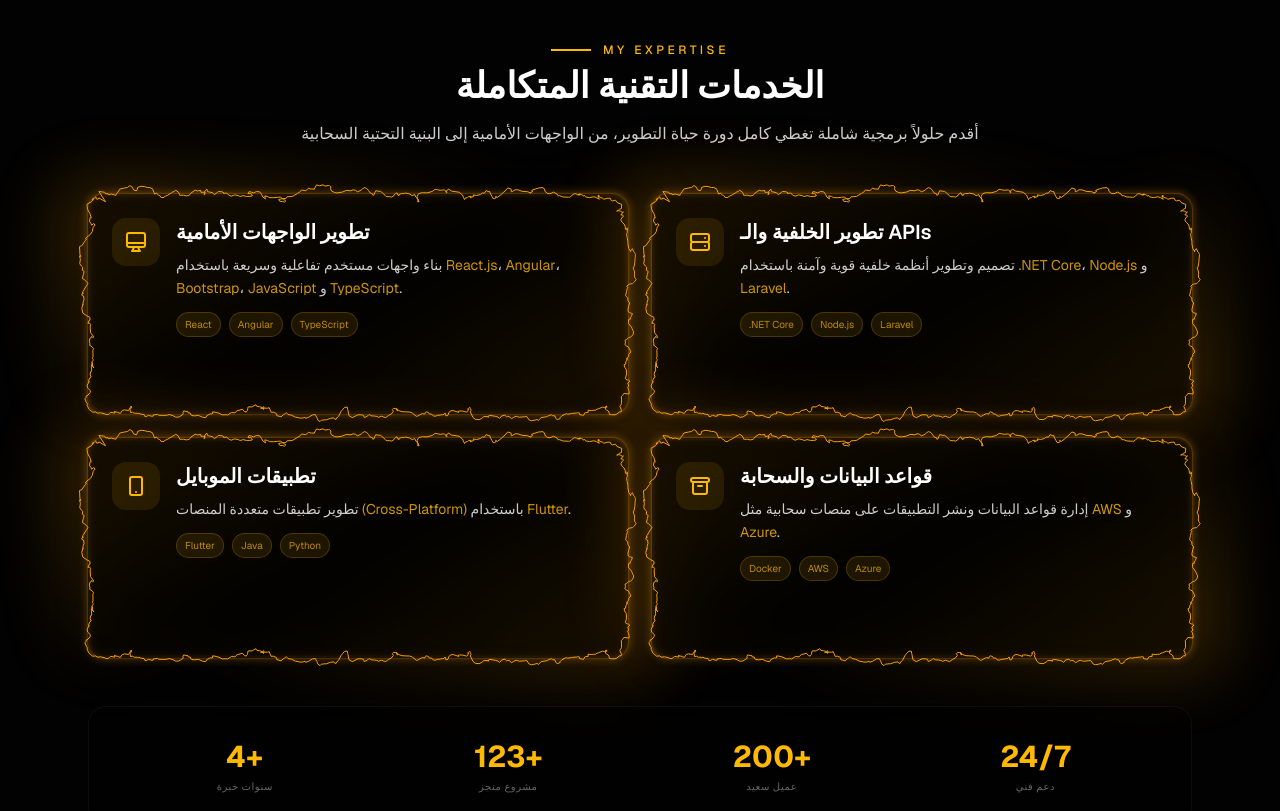
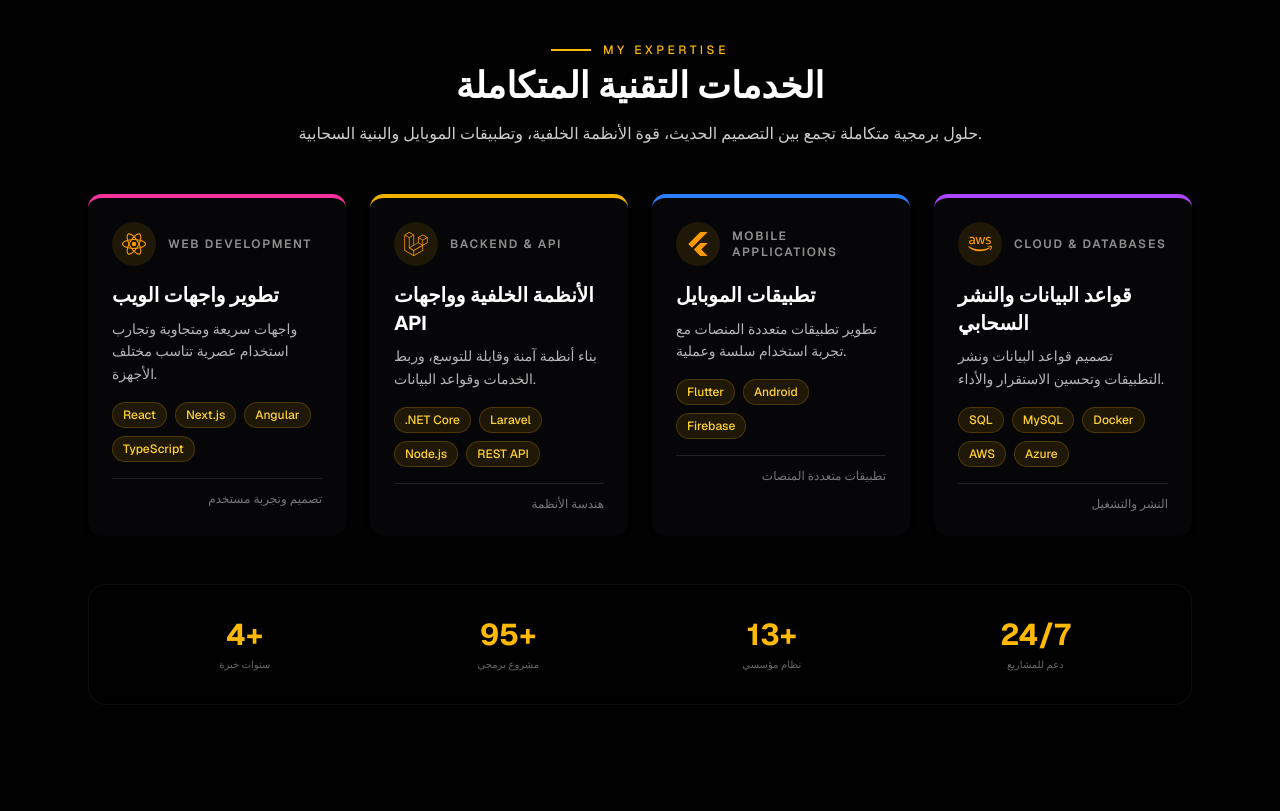
Before and after one commit to WWW-Alhnani-COM/proto, a Next.js app: page / in a window 1280 px wide. Shown: the part 2980-3791 px from the top of the page. Built offline with nearby package versions, Linux system fonts and the light colour scheme.

Commit message:
Replace My Expertise services with animated 3D cards

```diff
--- a/app/IphoneScrollExplode.tsx
+++ b/app/IphoneScrollExplode.tsx
@@ -3,6 +3,7 @@
 import { motion } from "framer-motion";
 import { useEffect, useMemo, useRef, useState } from "react";
 import NotchedProjectCard from "@/components/ui/notched-project-card";
+import AnimatedJobCard from "@/components/ui/animated-card";
 import LogoLoop from '../components/LogoLoop';
 import {
   SiReact,
@@ -1140,7 +1141,7 @@ useEffect(() => {
           </motion.div>
         </section>
 
-        {/* ===== قسم الخدمات ===== */}
+        {/* ===== قسم الخبرات والخدمات ===== */}
         <section id="services" className="max-w-6xl mx-auto px-4 sm:px-6 scroll-mt-28">
           <motion.div
             initial={{ opacity: 0, y: 20 }}
@@ -1148,142 +1149,55 @@ useEffect(() => {
             viewport={{ once: true }}
             transition={{ duration: 0.6 }}
           >
-<div className="flex items-center justify-center gap-2 sm:gap-3 mb-2">
-  <span className="w-8 sm:w-10 h-0.5 bg-amber-400"></span>
-              <span className="text-amber-400 text-[10px] sm:text-xs uppercase tracking-[0.2em] sm:tracking-[0.3em] font-medium">My Expertise</span>
+            <div className="mb-2 flex items-center justify-center gap-2 sm:gap-3">
+              <span className="h-0.5 w-8 bg-amber-400 sm:w-10" />
+              <span className="text-[10px] font-medium uppercase tracking-[0.2em] text-amber-400 sm:text-xs sm:tracking-[0.3em]">My Expertise</span>
             </div>
 
-<h2 className="text-2xl sm:text-3xl md:text-4xl font-bold mt-2 mb-2 sm:mb-4 text-center text-black dark:text-white transition-colors duration-300">الخدمات التقنية المتكاملة</h2>
-            <p className="text-black/70 dark:text-white/80 mb-8 sm:mb-12 text-sm sm:text-base drop-shadow max-w-3xl mx-auto text-center transition-colors duration-300">
-              أقدم حلولاً برمجية شاملة تغطي كامل دورة حياة التطوير، من الواجهات الأمامية إلى البنية التحتية السحابية
+            <h2 className="mt-2 mb-2 text-center text-2xl font-bold text-black transition-colors duration-300 dark:text-white sm:mb-4 sm:text-3xl md:text-4xl">
+              الخدمات التقنية المتكاملة
+            </h2>
+            <p className="mx-auto mb-8 max-w-3xl text-center text-sm text-black/70 transition-colors duration-300 dark:text-white/80 sm:mb-12 sm:text-base">
+              حلول برمجية متكاملة تجمع بين التصميم الحديث، قوة الأنظمة الخلفية، وتطبيقات الموبايل والبنية السحابية.
             </p>
 
-            <div className="grid grid-cols-1 md:grid-cols-2 gap-4 sm:gap-6">
-
-              <ElectricBorder
-                color="#F59E0B"
-                speed={1.2}
-                chaos={0.13}
-                borderRadius={16}
-                className="transition-all duration-300 hover:scale-[1.02]"
-              >
-                <div className="p-4 sm:p-6 bg-white/60 dark:bg-black/60 backdrop-blur-xl rounded-[16px] min-h-[180px] sm:min-h-[220px] transition-colors duration-300">
-                  <div className="flex items-start gap-3 sm:gap-4">
-                    <div className="w-10 h-10 sm:w-12 sm:h-12 rounded-xl bg-amber-400/10 flex items-center justify-center flex-shrink-0">
-                      <svg className="w-5 h-5 sm:w-6 sm:h-6 text-amber-400" fill="none" stroke="currentColor" viewBox="0 0 24 24">
-                        <path strokeLinecap="round" strokeLinejoin="round" strokeWidth={2} d="M9.75 17L9 20l-1 1h8l-1-1-.75-3M3 13h18M5 17h14a2 2 0 002-2V5a2 2 0 00-2-2H5a2 2 0 00-2 2v10a2 2 0 002 2z" />
-                      </svg>
-                    </div>
-                    <div className="flex-1">
-                      <h3 className="text-base sm:text-xl font-semibold mb-1 sm:mb-2 text-black dark:text-white transition-colors duration-300">تطوير الواجهات الأمامية</h3>
-                      <p className="text-black/70 dark:text-white/80 text-xs sm:text-sm leading-relaxed transition-colors duration-300">
-                        بناء واجهات مستخدم تفاعلية وسريعة باستخدام <span className="text-amber-400/80">React.js</span>،
-                        <span className="text-amber-400/80"> Angular</span>،
-                        <span className="text-amber-400/80"> Bootstrap</span>،
-                        <span className="text-amber-400/80"> JavaScript</span> و
-                        <span className="text-amber-400/80"> TypeScript</span>.
-                      </p>
-                      <div className="flex flex-wrap gap-1.5 sm:gap-2 mt-2 sm:mt-3">
-                        <span className="text-[8px] sm:text-[10px] px-1.5 sm:px-2 py-0.5 sm:py-1 rounded-full bg-amber-400/10 text-amber-400/70 border border-amber-400/20">React</span>
-                        <span className="text-[8px] sm:text-[10px] px-1.5 sm:px-2 py-0.5 sm:py-1 rounded-full bg-amber-400/10 text-amber-400/70 border border-amber-400/20">Angular</span>
-                        <span className="text-[8px] sm:text-[10px] px-1.5 sm:px-2 py-0.5 sm:py-1 rounded-full bg-amber-400/10 text-amber-400/70 border border-amber-400/20">TypeScript</span>
-                      </div>
-                    </div>
-                  </div>
-                </div>
-              </ElectricBorder>
-
-              <ElectricBorder
-                color="#F59E0B"
-                speed={1.2}
-                chaos={0.13}
-                borderRadius={16}
-                className="transition-all duration-300 hover:scale-[1.02]"
-              >
-                <div className="p-4 sm:p-6 bg-white/60 dark:bg-black/60 backdrop-blur-xl rounded-[16px] min-h-[180px] sm:min-h-[220px] transition-colors duration-300">
-                  <div className="flex items-start gap-3 sm:gap-4">
-                    <div className="w-10 h-10 sm:w-12 sm:h-12 rounded-xl bg-amber-400/10 flex items-center justify-center flex-shrink-0">
-                      <svg className="w-5 h-5 sm:w-6 sm:h-6 text-amber-400" fill="none" stroke="currentColor" viewBox="0 0 24 24">
-                        <path strokeLinecap="round" strokeLinejoin="round" strokeWidth={2} d="M5 12h14M5 12a2 2 0 01-2-2V6a2 2 0 012-2h14a2 2 0 012 2v4a2 2 0 01-2 2M5 12a2 2 0 00-2 2v4a2 2 0 002 2h14a2 2 0 002-2v-4a2 2 0 00-2-2m-2-4h.01M17 16h.01" />
-                      </svg>
-                    </div>
-                    <div className="flex-1">
-                      <h3 className="text-base sm:text-xl font-semibold mb-1 sm:mb-2 text-black dark:text-white transition-colors duration-300">تطوير الخلفية والـ APIs</h3>
-                      <p className="text-black/70 dark:text-white/80 text-xs sm:text-sm leading-relaxed transition-colors duration-300">
-                        تصميم وتطوير أنظمة خلفية قوية وآمنة باستخدام <span className="text-amber-400/80">.NET Core</span>،
-                        <span className="text-amber-400/80"> Node.js</span> و
-                        <span className="text-amber-400/80"> Laravel</span>.
-                      </p>
-                      <div className="flex flex-wrap gap-1.5 sm:gap-2 mt-2 sm:mt-3">
-                        <span className="text-[8px] sm:text-[10px] px-1.5 sm:px-2 py-0.5 sm:py-1 rounded-full bg-amber-400/10 text-amber-400/70 border border-amber-400/20">.NET Core</span>
-                        <span className="text-[8px] sm:text-[10px] px-1.5 sm:px-2 py-0.5 sm:py-1 rounded-full bg-amber-400/10 text-amber-400/70 border border-amber-400/20">Node.js</span>
-                        <span className="text-[8px] sm:text-[10px] px-1.5 sm:px-2 py-0.5 sm:py-1 rounded-full bg-amber-400/10 text-amber-400/70 border border-amber-400/20">Laravel</span>
-                      </div>
-                    </div>
-                  </div>
-                </div>
-              </ElectricBorder>
-
-              <ElectricBorder
-                color="#F59E0B"
-                speed={1.2}
-                chaos={0.13}
-                borderRadius={16}
-                className="transition-all duration-300 hover:scale-[1.02]"
-              >
-                <div className="p-4 sm:p-6 bg-white/60 dark:bg-black/60 backdrop-blur-xl rounded-[16px] min-h-[180px] sm:min-h-[220px] transition-colors duration-300">
-                  <div className="flex items-start gap-3 sm:gap-4">
-                    <div className="w-10 h-10 sm:w-12 sm:h-12 rounded-xl bg-amber-400/10 flex items-center justify-center flex-shrink-0">
-                      <svg className="w-5 h-5 sm:w-6 sm:h-6 text-amber-400" fill="none" stroke="currentColor" viewBox="0 0 24 24">
-                        <path strokeLinecap="round" strokeLinejoin="round" strokeWidth={2} d="M12 18h.01M8 21h8a2 2 0 002-2V5a2 2 0 00-2-2H8a2 2 0 00-2 2v14a2 2 0 002 2z" />
-                      </svg>
-                    </div>
-                    <div className="flex-1">
-                      <h3 className="text-base sm:text-xl font-semibold mb-1 sm:mb-2 text-black dark:text-white transition-colors duration-300">تطبيقات الموبايل</h3>
-                      <p className="text-black/70 dark:text-white/80 text-xs sm:text-sm leading-relaxed transition-colors duration-300">
-                        تطوير تطبيقات متعددة المنصات <span className="text-amber-400/80">(Cross-Platform)</span> باستخدام
-                        <span className="text-amber-400/80"> Flutter</span>.
-                      </p>
-                      <div className="flex flex-wrap gap-1.5 sm:gap-2 mt-2 sm:mt-3">
-                        <span className="text-[8px] sm:text-[10px] px-1.5 sm:px-2 py-0.5 sm:py-1 rounded-full bg-amber-400/10 text-amber-400/70 border border-amber-400/20">Flutter</span>
-                        <span className="text-[8px] sm:text-[10px] px-1.5 sm:px-2 py-0.5 sm:py-1 rounded-full bg-amber-400/10 text-amber-400/70 border border-amber-400/20">Java</span>
-                        <span className="text-[8px] sm:text-[10px] px-1.5 sm:px-2 py-0.5 sm:py-1 rounded-full bg-amber-400/10 text-amber-400/70 border border-amber-400/20">Python</span>
-                      </div>
-                    </div>
-                  </div>
-                </div>
-              </ElectricBorder>
-
-              <ElectricBorder
-                color="#F59E0B"
-                speed={1.2}
-                chaos={0.13}
-                borderRadius={16}
-                className="transition-all duration-300 hover:scale-[1.02]"
-              >
-                <div className="p-4 sm:p-6 bg-white/60 dark:bg-black/60 backdrop-blur-xl rounded-[16px] min-h-[180px] sm:min-h-[220px] transition-colors duration-300">
-                  <div className="flex items-start gap-3 sm:gap-4">
-                    <div className="w-10 h-10 sm:w-12 sm:h-12 rounded-xl bg-amber-400/10 flex items-center justify-center flex-shrink-0">
-                      <svg className="w-5 h-5 sm:w-6 sm:h-6 text-amber-400" fill="none" stroke="currentColor" viewBox="0 0 24 24">
-                        <path strokeLinecap="round" strokeLinejoin="round" strokeWidth={2} d="M5 8h14M5 8a2 2 0 110-4h14a2 2 0 110 4M5 8v10a2 2 0 002 2h10a2 2 0 002-2V8m-9 4h4" />
-                      </svg>
-                    </div>
-                    <div className="flex-1">
-                      <h3 className="text-base sm:text-xl font-semibold mb-1 sm:mb-2 text-black dark:text-white transition-colors duration-300">قواعد البيانات والسحابة</h3>
-                      <p className="text-black/70 dark:text-white/80 text-xs sm:text-sm leading-relaxed transition-colors duration-300">
-                        إدارة قواعد البيانات ونشر التطبيقات على منصات سحابية مثل <span className="text-amber-400/80">AWS</span> و
-                        <span className="text-amber-400/80"> Azure</span>.
-                      </p>
-                      <div className="flex flex-wrap gap-1.5 sm:gap-2 mt-2 sm:mt-3">
-                        <span className="text-[8px] sm:text-[10px] px-1.5 sm:px-2 py-0.5 sm:py-1 rounded-full bg-amber-400/10 text-amber-400/70 border border-amber-400/20">Docker</span>
-                        <span className="text-[8px] sm:text-[10px] px-1.5 sm:px-2 py-0.5 sm:py-1 rounded-full bg-amber-400/10 text-amber-400/70 border border-amber-400/20">AWS</span>
-                        <span className="text-[8px] sm:text-[10px] px-1.5 sm:px-2 py-0.5 sm:py-1 rounded-full bg-amber-400/10 text-amber-400/70 border border-amber-400/20">Azure</span>
-                      </div>
-                    </div>
-                  </div>
-                </div>
-              </ElectricBorder>
-
+            <div className="grid grid-cols-1 gap-4 sm:grid-cols-2 sm:gap-6 lg:grid-cols-4" style={{ perspective: "1000px" }}>
+              <AnimatedJobCard
+                companyLogo={<SiReact className="h-6 w-6" />}
+                companyName="WEB DEVELOPMENT"
+                jobTitle="تطوير واجهات الويب"
+                salary="واجهات سريعة ومتجاوبة وتجارب استخدام عصرية تناسب مختلف الأجهزة."
+                tags={["React", "Next.js", "Angular", "TypeScript"]}
+                postedDate="تصميم وتجربة مستخدم"
+                variant="pink"
+              />
+              <AnimatedJobCard
+                companyLogo={<SiLaravel className="h-6 w-6" />}
+                companyName="BACKEND & API"
+                jobTitle="الأنظمة الخلفية وواجهات API"
+                salary="بناء أنظمة آمنة وقابلة للتوسع، وربط الخدمات وقواعد البيانات."
+                tags={[".NET Core", "Laravel", "Node.js", "REST API"]}
+                postedDate="هندسة الأنظمة"
+                variant="yellow"
+              />
+              <AnimatedJobCard
+                companyLogo={<SiFlutter className="h-6 w-6" />}
+                companyName="MOBILE APPLICATIONS"
+                jobTitle="تطبيقات الموبايل"
+                salary="تطوير تطبيقات متعددة المنصات مع تجربة استخدام سلسة وعملية."
+                tags={["Flutter", "Android", "Firebase"]}
+                postedDate="تطبيقات متعددة المنصات"
+                variant="blue"
+              />
+              <AnimatedJobCard
+                companyLogo={<FaAws className="h-6 w-6" />}
+                companyName="CLOUD & DATABASES"
+                jobTitle="قواعد البيانات والنشر السحابي"
+                salary="تصميم قواعد البيانات ونشر التطبيقات وتحسين الاستقرار والأداء."
+                tags={["SQL", "MySQL", "Docker", "AWS", "Azure"]}
+                postedDate="النشر والتشغيل"
+                variant="purple"
+              />
             </div>
 
             <motion.div
@@ -1291,32 +1205,25 @@ useEffect(() => {
               whileInView={{ opacity: 1, y: 0 }}
               viewport={{ once: true }}
               transition={{ duration: 0.6, delay: 0.3 }}
-              className="mt-8 sm:mt-12 grid grid-cols-2 md:grid-cols-4 gap-3 sm:gap-4 p-4 sm:p-8 rounded-2xl bg-white/30 dark:bg-black/30 backdrop-blur-md border border-black/5 dark:border-white/5 transition-colors duration-300"
+              className="mt-8 grid grid-cols-2 gap-3 rounded-2xl border border-black/5 bg-white/30 p-4 backdrop-blur-md transition-colors duration-300 dark:border-white/5 dark:bg-black/30 sm:mt-12 sm:grid-cols-4 sm:gap-4 sm:p-8"
             >
               <div className="text-center">
-                <span className="block text-2xl sm:text-3xl font-bold text-amber-400">
-                  <CountUp from={0} to={4} duration={2} separator="" className="count-up-text" />+
-                </span>
-                <span className="text-[8px] sm:text-[10px] text-black/40 dark:text-white/40 uppercase tracking-wider mt-1 block">سنوات خبرة</span>
+                <span className="block text-2xl font-bold text-amber-400 sm:text-3xl"><CountUp from={0} to={4} duration={2} separator="" className="count-up-text" />+</span>
+                <span className="mt-1 block text-[8px] text-black/40 dark:text-white/40 sm:text-[10px]">سنوات خبرة</span>
               </div>
               <div className="text-center">
-                <span className="block text-2xl sm:text-3xl font-bold text-amber-400">
-                  <CountUp from={0} to={123} duration={2.5} separator="" className="count-up-text" />+
-                </span>
-                <span className="text-[8px] sm:text-[10px] text-black/40 dark:text-white/40 uppercase tracking-wider mt-1 block">مشروع منجز</span>
+                <span className="block text-2xl font-bold text-amber-400 sm:text-3xl"><CountUp from={0} to={95} duration={2.5} separator="" className="count-up-text" />+</span>
+                <span className="mt-1 block text-[8px] text-black/40 dark:text-white/40 sm:text-[10px]">مشروع برمجي</span>
               </div>
               <div className="text-center">
-                <span className="block text-2xl sm:text-3xl font-bold text-amber-400">
-                  <CountUp from={0} to={200} duration={2.5} separator="" className="count-up-text" />+
-                </span>
-                <span className="text-[8px] sm:text-[10px] text-black/40 dark:text-white/40 uppercase tracking-wider mt-1 block">عميل سعيد</span>
+                <span className="block text-2xl font-bold text-amber-400 sm:text-3xl"><CountUp from={0} to={13} duration={2.5} separator="" className="count-up-text" />+</span>
+                <span className="mt-1 block text-[8px] text-black/40 dark:text-white/40 sm:text-[10px]">نظام مؤسسي</span>
               </div>
               <div className="text-center">
-                <span className="block text-2xl sm:text-3xl font-bold text-amber-400">24/7</span>
-                <span className="text-[8px] sm:text-[10px] text-black/40 dark:text-white/40 uppercase tracking-wider mt-1 block">دعم فني</span>
+                <span className="block text-2xl font-bold text-amber-400 sm:text-3xl">24/7</span>
+                <span className="mt-1 block text-[8px] text-black/40 dark:text-white/40 sm:text-[10px]">دعم للمشاريع</span>
               </div>
             </motion.div>
-
           </motion.div>
         </section>
 
```
